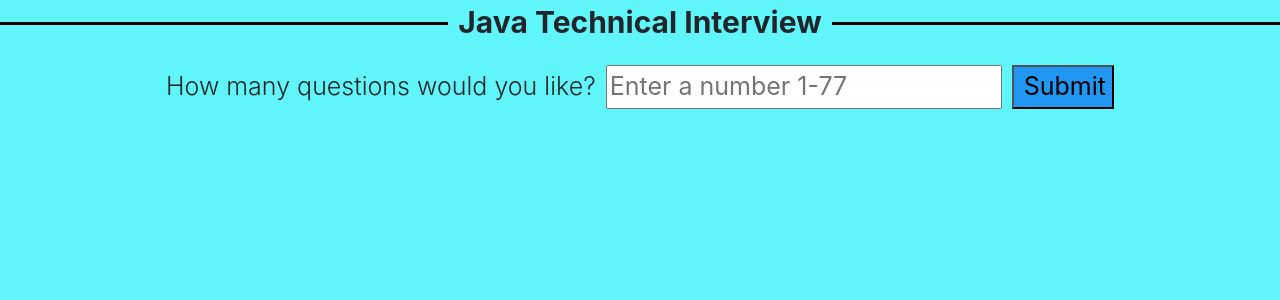
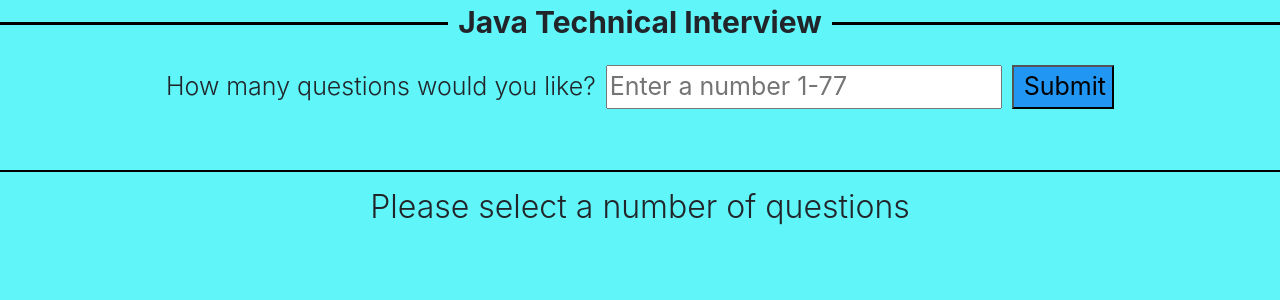
Before and after one commit to SaidShah/java-interview-questions-frontend, a React (Create React App) app: page / in a window 1280 px wide. Shown: the top 300 px of the page. Built offline with nearby package versions, Linux system fonts and the light colour scheme.

Commit message:
added a question card and button that shows the answer

```diff
--- a/src/App.css
+++ b/src/App.css
@@ -5,6 +5,30 @@
 .App {
   text-align: center;
 
+}
+
+.margins{
+  margin-top: 3%;
+
+}
+
+.eachCard{
+  border: 1px gray solid;
+  width: 70%;
+  padding: 10px;
+  text-align: center;
+  margin: auto;
+  background: #00e5ff;
+  box-shadow: 0px 2px 6px 3px black;
+}
+
+.showAnswer{
+  padding-top: 3%;
+  color: green;
+}
+
+.divider{
+  border: 1px black solid;
 }
 
 .form{
--- a/src/App.js
+++ b/src/App.js
@@ -1,5 +1,6 @@
 import React, { Component } from 'react';
 import Form from './components/Form'
+import EachQuestion from './components/EachQuestion'
 import './App.css';
 
 class App extends Component {
@@ -15,13 +16,22 @@
       this.setState({
         quiz: questions
       })
-    })
+    },()=>this.showQuestions())
+  }
+
+  showQuestions=()=>{
+    if(this.state.quiz.length > 0){
+      let quiz = this.state.quiz.map((eachItem, index)=>{
+        return <EachQuestion eachQuestion={eachItem} key={eachItem.id} number={index}/>
+      })
+      return quiz
+    }else{
+      return <h2>Please select a number of questions</h2>
+    }
   }
 
 
-
   render() {
-    console.log(this.state);
     return (
       <>
       <div className="App">
@@ -32,6 +42,10 @@
       </div>
       </div>
       <Form handleSubmit={this.handleSubmit}/>
+      <hr className="divider"/>
+      <div className="App">
+      {this.state && this.state.quiz ? this.showQuestions() : null}
+      </div>
       </>
     );
   }
--- /dev/null
+++ b/src/components/EachQuestion.js
@@ -0,0 +1,33 @@
+import React, { Component } from 'react';
+
+class EachQuestion extends Component {
+  state={
+    showAnswer: false
+  }
+
+  showAnswer=()=>{
+    this.setState({
+      showAnswer: !this.state.showAnswer
+    })
+  }
+
+  displayAnswer=()=>{
+    return <h2 className="showAnswer">{this.props.eachQuestion.answer}</h2>
+  }
+
+  render() {
+    console.log(this.state.showAnswer)
+    return (
+      <div className="margins">
+        <div className="eachCard">
+          <h3>{this.props.number+1}. {this.props.eachQuestion.question} </h3>
+          <button className="btn-md blue margins" onClick={this.showAnswer}>View Answer</button>
+          {this.state.showAnswer ? this.displayAnswer() : ''}
+        </div>
+      </div>
+    );
+  }
+
+}
+
+export default EachQuestion;
--- a/src/components/Form.js
+++ b/src/components/Form.js
@@ -25,7 +25,7 @@
       <div className="form App">
       <form onSubmit={(e)=>this.handleSubmit(e,this.state.input)}>
         <label htmlFor="input" className="label">How many questions would you like?</label>
-        <input name="input" type="number" value={this.state.input} placeholder="Enter a number 1-77 " onChange={this.handleChange}></input>
+        <input name="input" type="number" value={this.state.input} placeholder="Enter a number 1-77 " onChange={this.handleChange}  min="1"></input>
         <input type="submit" className="btn-md blue"></input>
       </form>
       </div>
```
